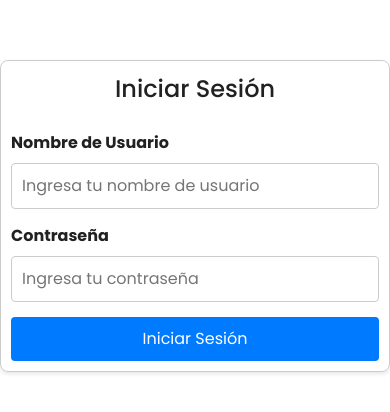
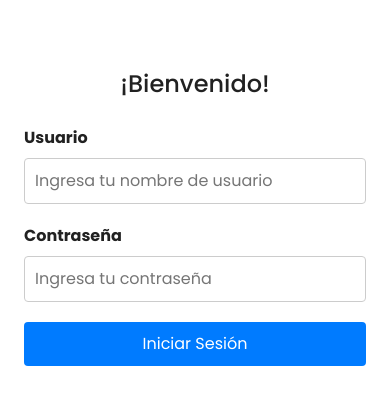
Before and after one commit to Karzten/sistema-clinico, a Nuxt app: page /login in a window 390 px wide. Shown: the part 206-618 px from the top of the page. Built offline with nearby package versions, Linux system fonts and the light colour scheme.

Commit message:
Feat(login.vue): Añadir estilos y variables responsive para login

```diff
--- a/assets/scss/variables.scss
+++ b/assets/scss/variables.scss
@@ -5,3 +5,11 @@ $body-font-family: "Poppins";
 $font-family: "Poppins";
 $btn-font-weight: 400 !default;
 $btn-letter-spacing: 0 !default;
+
+
+//Breakpoints
+$extra-small-screen: 0px;
+$small-screen: 576px;
+$medium-screen: 768px;
+$large-screen: 992px;
+$extra-large-screen: 1200px;
--- a/components/layoutComponents/sidebar/sidebarItems.ts
+++ b/components/layoutComponents/sidebar/sidebarItems.ts
@@ -25,6 +25,11 @@ export default [
     to: "/hclinicas",
   },
   {
+    title: "Reportes",
+    icon: "mdi-file-chart",
+    to: "/reportes",
+  },
+  {
     title: "Roles",
     icon: "mdi-badge-account-horizontal",
     to: "/roles",
--- a/pages/login.vue
+++ b/pages/login.vue
@@ -1,10 +1,10 @@
 <template>
     <div class="login-container">
       <div class="login-form">
-        <h2>Iniciar Sesión</h2>
+        <h2>¡Bienvenido!</h2>
         <form>
           <div class="form-group">
-            <label for="username">Nombre de Usuario</label>
+            <label for="username">Usuario</label>
             <input type="text" id="username" placeholder="Ingresa tu nombre de usuario" autocomplete="off"/>
           </div>
           <div class="form-group">
@@ -17,7 +17,8 @@
     </div>
   </template>
 
-  <style scoped>
+  <style lang="scss" scoped>
+  @import './assets/scss/variables.scss';
   .login-container {
     display: flex;
     justify-content: center;
@@ -30,12 +31,15 @@
     margin-bottom: 24px;
   }
 
-
   .login-form {
-    border: 1px solid #ccc;
-    padding: 20px;
+    @media screen and (min-width: $medium-screen) {
+      border: 1px solid #ccc;
+      box-shadow: 0px 2px 4px rgba(0, 0, 0, 0.1);
+    }
+    border: none;
+    box-shadow: none;
+    padding: 24px;
     border-radius: 8px;
-    box-shadow: 0px 2px 4px rgba(0, 0, 0, 0.1);
     max-width: 400px;
     width: 100%;
   }
@@ -78,15 +82,15 @@
     background-color: #0056b3;
   }
 
-  @media screen and (max-width: 600px) {
-    .login-form {
-      padding: 10px;
-    }
+  // @media screen and (max-width: 600px) {
+  //   .login-form {
+  //     padding: 10px;
+  //   }
 
-    .form-group {
-      margin-bottom: 15px;
-    }
-  }
+  //   .form-group {
+  //     margin-bottom: 15px;
+  //   }
+  // }
   </style>
 
 <script>
```
